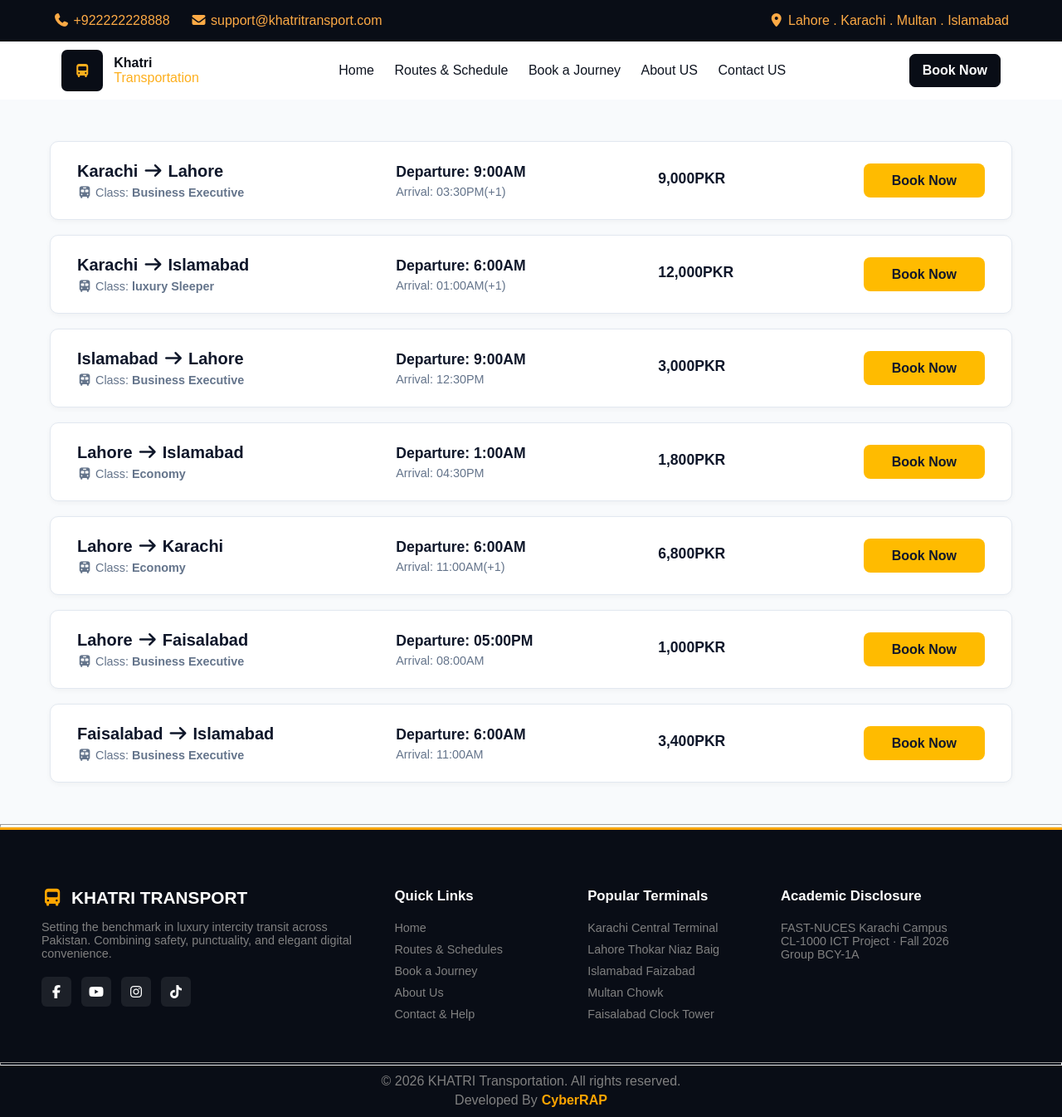
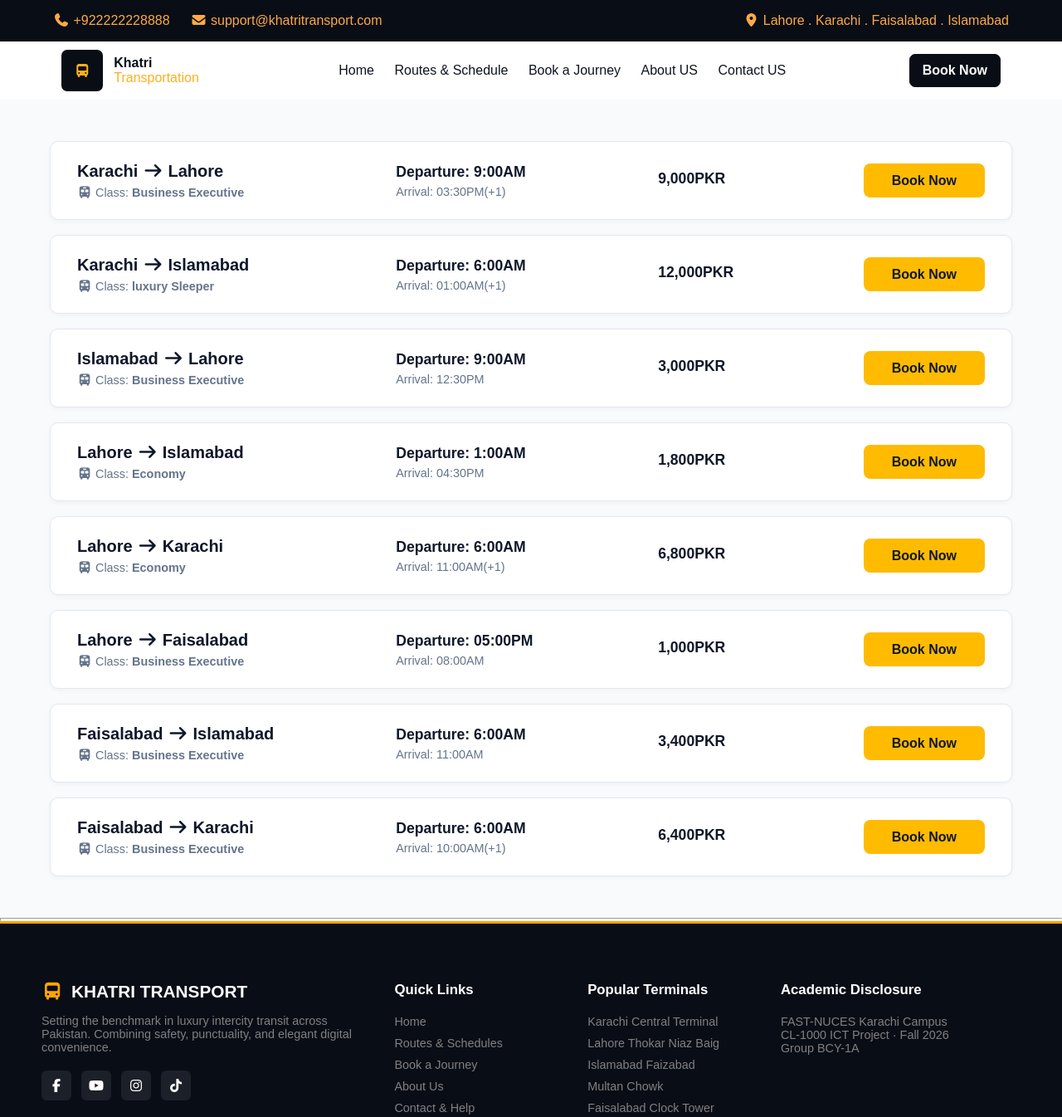
Before and after one commit to muhammadrehan-gm/Khatri-Transport, a plain HTML site: page routes.html in a window 1280 px wide. Shown: the top 1346 px of the page at 83% size. Drawn offline with Linux system fonts and the light colour scheme.

Commit message:
Add more routes

```diff
--- a/routes.html
+++ b/routes.html
@@ -26,7 +26,7 @@
 
                 <div class="location-marks">
                     <i class="fa-solid fa-location-dot"></i>
-                    Lahore . Karachi . Multan . Islamabad
+                    Lahore . Karachi . Faisalabad . Islamabad
                 </div>
             </div>
         </div>
@@ -200,6 +200,27 @@
 
                 </div>
 
+                <!-- Card 8 -->
+
+                <div class="routescard">
+                    <div class="routecolumn">
+                        <h3>Faisalabad <i class="fa-solid fa-arrow-right"></i> Karachi</h3>
+                        <p><i class="fa-solid fa-bus"></i> Class: <strong>Business Executive</strong></p>
+                    </div>
+                    <div class="routecolumn">
+                        <h4>Departure: 6:00AM</h4>
+                        <p>Arrival: 10:00AM(+1)</p>
+                    </div>
+                    <div class="routecolumn">
+                        <h4>6,400PKR</h4>
+                    </div>
+                    <div class="routebtncolumn">
+                        <a href="booking.html" class="routeBookbtn">Book Now</a>
+                    </div>
+
+                </div>
+
+
             </div>
         </div>
 
```
